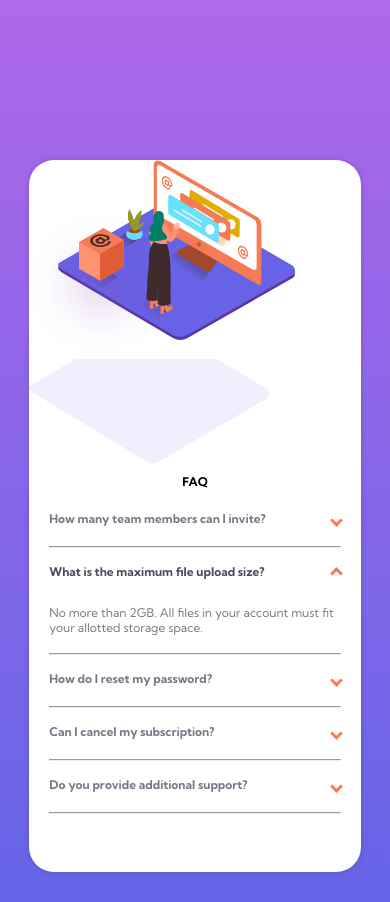
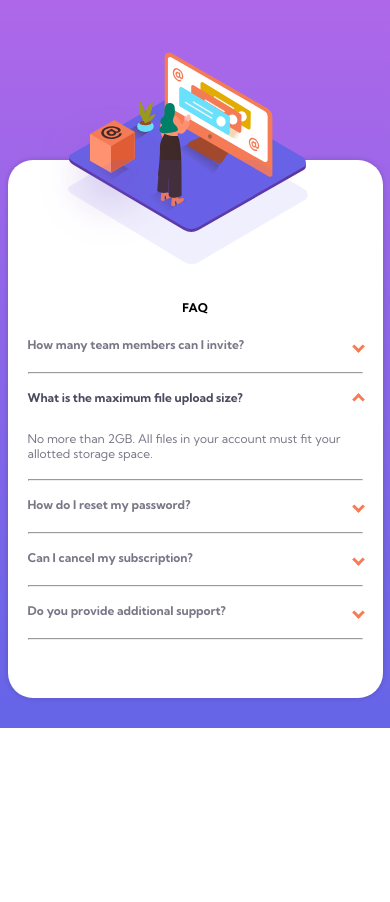
Before and after one commit to royeradames/faq-accordion-card-main, a React (Create React App) app: page / in a window 390 px wide. After the commit the page ends 844 px from the top, so only its background shows below. Built offline with nearby package versions, Linux system fonts and the light colour scheme.

Commit message:
📦mobile design completed

```diff
--- a/src/App.tsx
+++ b/src/App.tsx
@@ -1,8 +1,10 @@
 import React, { useState } from "react";
 import "./App.css";
 import faq from "./faq.module.scss";
-import womenOnline from "./images/illustration-woman-online-mobile.svg";
+import mobileWomenOnline from "./images/illustration-woman-online-mobile.svg";
 import mobilePattern from "./images/bg-pattern-mobile.svg";
+import desktopWomenOnline from "./images/illustration-woman-online-desktop.svg";
+import desktopPattern from "./images/bg-pattern-desktop.svg";
 
 function App() {
   // interface faqDataArrayTypes{
@@ -107,13 +109,15 @@ function App() {
   }
   return (
     <div className={faq.background}>
-      <div className={faq.faq}>
+      <section className={faq.faq}>
         <div className={`${faq.faq__illustration}  ${faq.illustration}`}>
-          <img
-            className={faq.illustration__women}
-            src={womenOnline}
-            alt="illustration of a woman using the computer"
-          />
+          <picture className={faq.illustration__women}>
+            <source media="(min-width: 800px)" srcSet={desktopWomenOnline} />
+            <img
+              src={mobileWomenOnline}
+              alt="illustration of a woman using the computer"
+            />
+          </picture>
           <img
             className={faq.illustration__pattern}
             src={mobilePattern}
@@ -122,7 +126,7 @@ function App() {
         </div>
         <h1 className={faq.faq__title}>FAQ</h1>
         {renderFaq(hiddeContent)}
-      </div>
+      </section>
 
       {/* <div style={{
         fontSize: "11px",
--- a/src/faq.module.scss
+++ b/src/faq.module.scss
@@ -31,6 +31,7 @@ $divider: hsl(240, 5%, 91%);
     box-shadow: 0 0 .5rem rgba(26, 25, 25, 0.205);
     margin: 16rem 0 3rem ;
     font-size: 1.2rem;
+    min-width: 37.5rem;
 
     &__list{
         list-style-type: none;
@@ -87,9 +88,17 @@ $divider: hsl(240, 5%, 91%);
 }
 
 .illustration{
+    display: flex;
+    justify-content: center;
+    height: 13rem;
     &__women{
+        position: relative;
+        top: -10.8rem;
+        left: -2.2rem;
+
     }
     &__pattern{
-        z-index: -1;
+        position: absolute;
+        transform: translate(-.72rem, 0);
     }
 }
```
